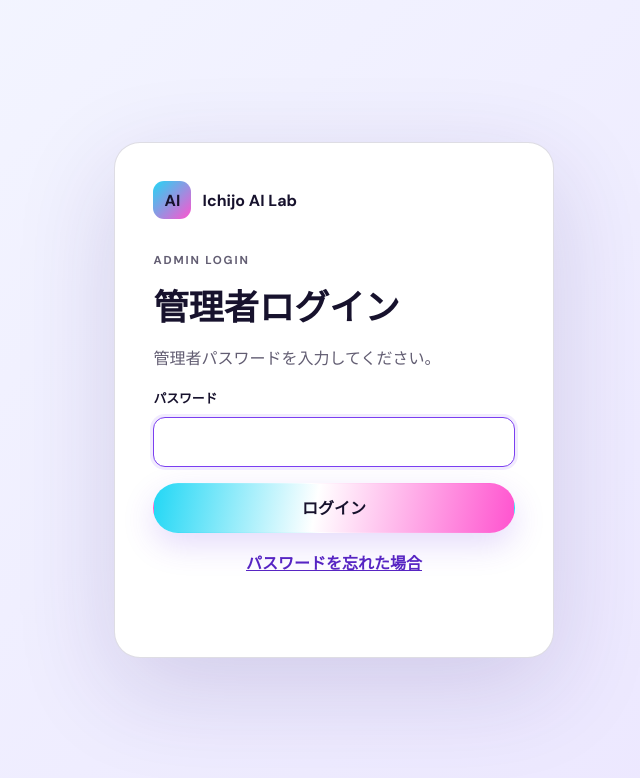
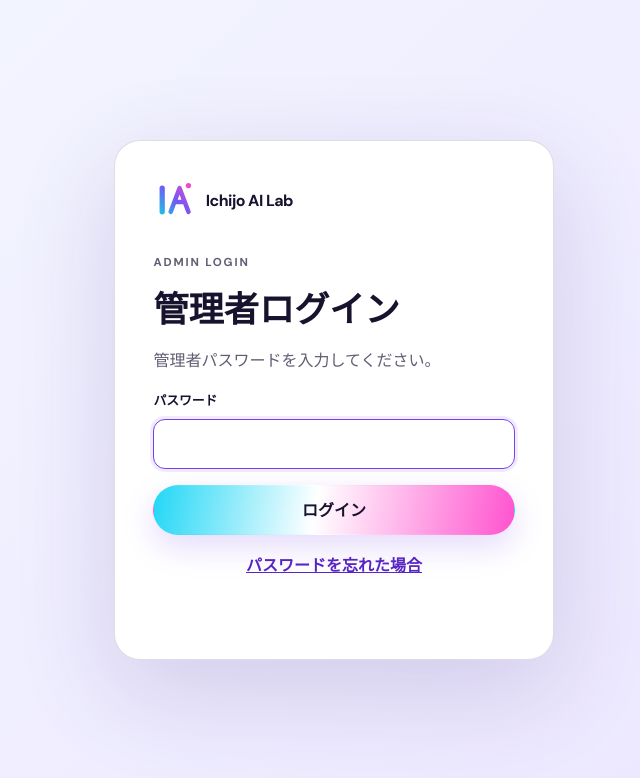
Before and after one commit to atyufumi0424-cyber/Ichijo-AI-Lab-admin, a plain HTML site: page index.html in a window 1280 px wide. Shown: the whole page, without its empty margins (306-946 px from the left). Drawn offline with nearby package versions, Linux system fonts and the light colour scheme.

Commit message:
Apply new Ichijo AI Lab logo

```diff
--- /dev/null
+++ b/assets/logo.css
@@ -0,0 +1,23 @@
+.brand {
+  gap: .65rem;
+  letter-spacing: -.035em;
+}
+
+.brand-mark {
+  display: block;
+  width: 42px;
+  height: 42px;
+  flex: 0 0 42px;
+  border-radius: 0;
+  background: none;
+  box-shadow: none;
+  object-fit: contain;
+}
+
+@media (max-width: 560px) {
+  .brand-mark {
+    width: 38px;
+    height: 38px;
+    flex-basis: 38px;
+  }
+}
--- a/index.html
+++ b/index.html
@@ -2,25 +2,25 @@
 <html lang="ja">
 <head>
   <meta charset="UTF-8"><meta name="viewport" content="width=device-width,initial-scale=1"><meta name="robots" content="noindex,nofollow"><meta name="theme-color" content="#f4f7ff">
-  <title>Ichijo AI Lab 管理者ページ</title><link rel="stylesheet" href="assets/style.css"><link rel="stylesheet" href="assets/image.css">
+  <title>Ichijo AI Lab 管理者ページ</title><link rel="stylesheet" href="assets/style.css"><link rel="stylesheet" href="assets/image.css"><link rel="stylesheet" href="assets/logo.css"><link rel="icon" href="assets/logo-mark.svg" type="image/svg+xml">
 </head>
 <body>
   <section id="login-screen" class="login-screen">
     <form id="login-form" class="login-card">
-      <a class="brand" href="https://atyufumi0424-cyber.github.io/Ichijo-AI-Lab-page/"><span class="brand-mark">AI</span><span>Ichijo AI Lab</span></a>
+      <a class="brand" href="https://atyufumi0424-cyber.github.io/Ichijo-AI-Lab-page/"><img class="brand-mark" src="assets/logo-mark.svg" alt="" width="42" height="42"><span>Ichijo AI Lab</span></a>
       <p class="eyebrow">ADMIN LOGIN</p><h1>管理者ログイン</h1><p>管理者パスワードを入力してください。</p>
       <label>パスワード<input type="password" name="password" autocomplete="current-password" minlength="8" required autofocus></label>
       <button class="button primary" type="submit">ログイン</button><button id="forgot-password" class="text-button" type="button">パスワードを忘れた場合</button><p id="login-status" class="status" role="status"></p>
     </form>
     <form id="reset-form" class="login-card" hidden>
-      <a class="brand" href="https://atyufumi0424-cyber.github.io/Ichijo-AI-Lab-page/"><span class="brand-mark">AI</span><span>Ichijo AI Lab</span></a>
+      <a class="brand" href="https://atyufumi0424-cyber.github.io/Ichijo-AI-Lab-page/"><img class="brand-mark" src="assets/logo-mark.svg" alt="" width="42" height="42"><span>Ichijo AI Lab</span></a>
       <p class="eyebrow">RESET PASSWORD</p><h1>新しいパスワード</h1><p>8文字以上の新しいパスワードを2回入力してください。</p>
       <label>新しいパスワード<input type="password" name="password" autocomplete="new-password" minlength="8" required></label>
       <label>新しいパスワード（確認）<input type="password" name="confirmation" autocomplete="new-password" minlength="8" required></label>
       <button class="button primary" type="submit">パスワードを変更</button><p id="reset-status" class="status" role="status"></p>
     </form>
   </section>
-  <header class="header"><a class="brand" href="https://atyufumi0424-cyber.github.io/Ichijo-AI-Lab-page/"><span class="brand-mark">AI</span><span>Ichijo AI Lab Admin</span></a><div class="header-actions"><span id="admin-email"></span><button id="logout-button" class="button danger small" type="button">ログアウト</button><a class="button ghost small" href="https://atyufumi0424-cyber.github.io/Ichijo-AI-Lab-page/">閲覧サイトへ</a></div></header>
+  <header class="header"><a class="brand" href="https://atyufumi0424-cyber.github.io/Ichijo-AI-Lab-page/"><img class="brand-mark" src="assets/logo-mark.svg" alt="" width="42" height="42"><span>Ichijo AI Lab Admin</span></a><div class="header-actions"><span id="admin-email"></span><button id="logout-button" class="button danger small" type="button">ログアウト</button><a class="button ghost small" href="https://atyufumi0424-cyber.github.io/Ichijo-AI-Lab-page/">閲覧サイトへ</a></div></header>
   <main class="shell" hidden>
     <aside class="sidebar"><p class="eyebrow">ADMIN CONSOLE</p><h1>管理者ページ</h1><nav><button class="tab active" data-tab="overview">概要</button><button class="tab" data-tab="apps">アプリ管理</button><button class="tab" data-tab="posts">ブログ管理</button><button class="tab" data-tab="messages">受信内容</button></nav></aside>
     <div class="content">
```
Also changed, not shown: assets/logo-mark.svg (added).
